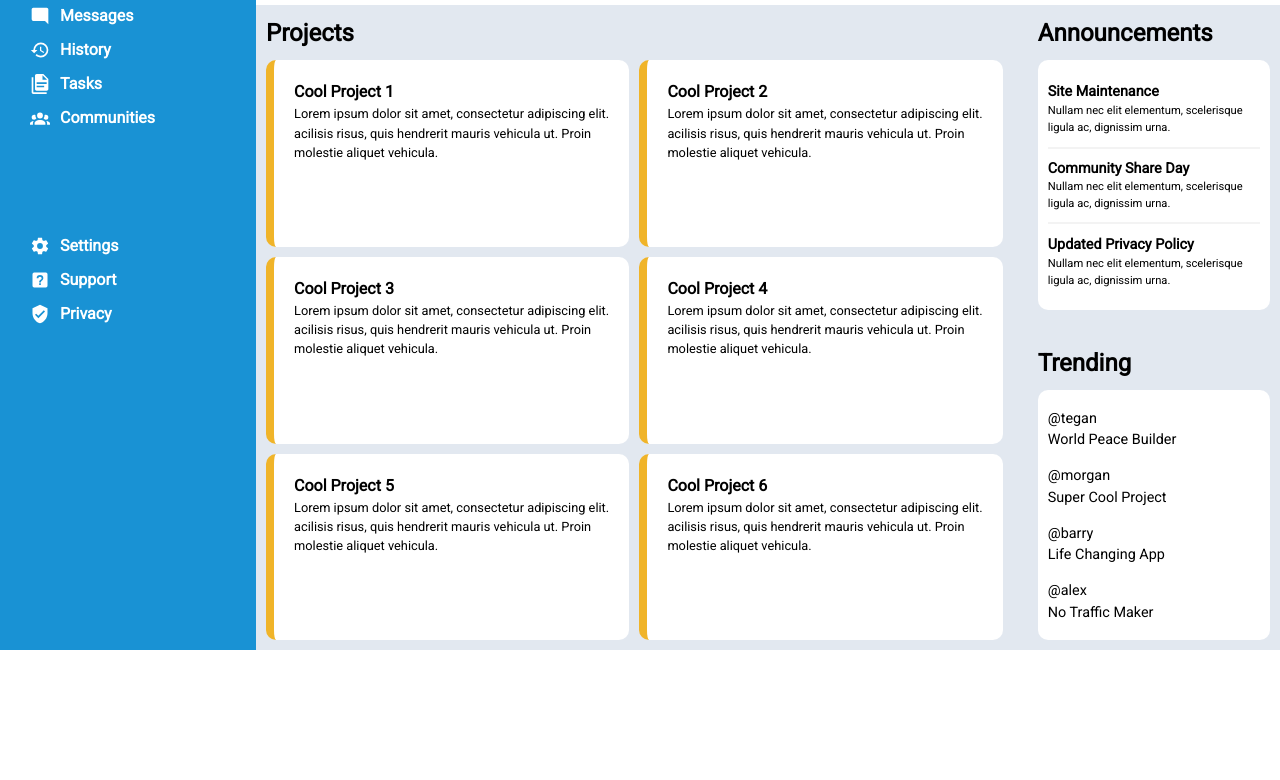
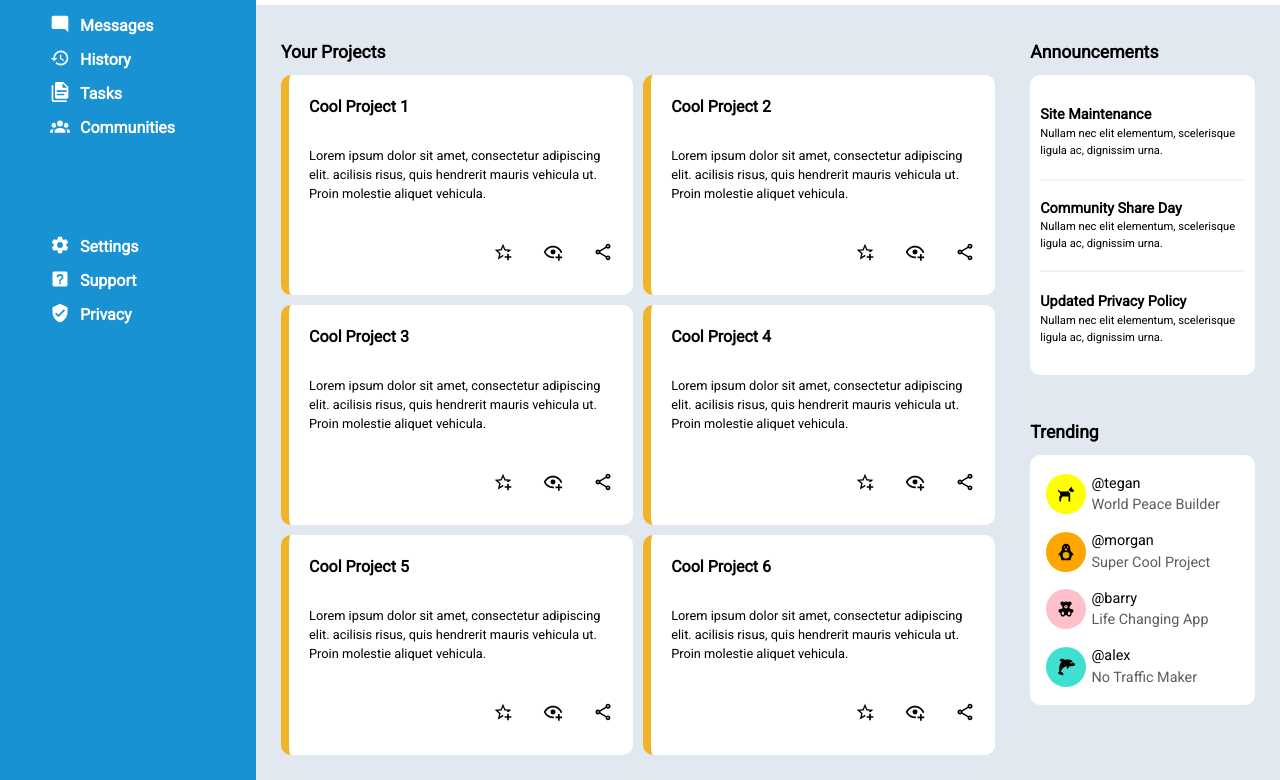
Before and after one commit to joshagustin/admin-dashboard, a plain HTML site: page index.html in a window 1280 px wide. Shown: the part 183-963 px from the top of the page. Before the commit the page ends 833 px from the top, so only its background shows below. Drawn offline with Linux system fonts and the light colour scheme.

Commit message:
Add styling to content

```diff
--- a/index.html
+++ b/index.html
@@ -9,6 +9,7 @@
 <body>
   <div class="sidebar">
     <div class="branding">
+      <img src="./img/view-dashboard.svg" alt="">
       <h1>Dashboard</h1>
     </div>
     <ul class="navigation">
@@ -48,31 +49,61 @@
   </div>
   <div class="main-content">
     <div class="projects">
-      <h2>Projects</h2>
+      <h2>Your Projects</h2>
       <div class="card-container">
        <div class="card">
         <h3>Cool Project 1</h3>
         <p>Lorem ipsum dolor sit amet, consectetur adipiscing elit. acilisis risus, quis hendrerit mauris vehicula ut. Proin molestie aliquet vehicula.</p>
+        <div class="card-images">
+          <img src="./img/star-plus-outline.svg" alt="">
+          <img src="./img/eye-plus-outline.svg" alt="">
+          <img src="./img/share-variant-outline.svg" alt="">
+        </div>
        </div>
        <div class="card">
         <h3>Cool Project 2</h3>
         <p>Lorem ipsum dolor sit amet, consectetur adipiscing elit. acilisis risus, quis hendrerit mauris vehicula ut. Proin molestie aliquet vehicula.</p>
+        <div class="card-images">
+          <img src="./img/star-plus-outline.svg" alt="">
+          <img src="./img/eye-plus-outline.svg" alt="">
+          <img src="./img/share-variant-outline.svg" alt="">
+        </div>
        </div>
        <div class="card">
         <h3>Cool Project 3</h3>
         <p>Lorem ipsum dolor sit amet, consectetur adipiscing elit. acilisis risus, quis hendrerit mauris vehicula ut. Proin molestie aliquet vehicula.</p>
+        <div class="card-images">
+          <img src="./img/star-plus-outline.svg" alt="">
+          <img src="./img/eye-plus-outline.svg" alt="">
+          <img src="./img/share-variant-outline.svg" alt="">
+        </div>
        </div>
        <div class="card">
         <h3>Cool Project 4</h3>
         <p>Lorem ipsum dolor sit amet, consectetur adipiscing elit. acilisis risus, quis hendrerit mauris vehicula ut. Proin molestie aliquet vehicula.</p>
+        <div class="card-images">
+          <img src="./img/star-plus-outline.svg" alt="">
+          <img src="./img/eye-plus-outline.svg" alt="">
+          <img src="./img/share-variant-outline.svg" alt="">
+        </div>
        </div>
        <div class="card">
         <h3>Cool Project 5</h3>
         <p>Lorem ipsum dolor sit amet, consectetur adipiscing elit. acilisis risus, quis hendrerit mauris vehicula ut. Proin molestie aliquet vehicula.</p>
+        <div class="card-images">
+          <img src="./img/star-plus-outline.svg" alt="">
+          <img src="./img/eye-plus-outline.svg" alt="">
+          <img src="./img/share-variant-outline.svg" alt="">
+        </div>
        </div>
        <div class="card">
         <h3>Cool Project 6</h3>
         <p>Lorem ipsum dolor sit amet, consectetur adipiscing elit. acilisis risus, quis hendrerit mauris vehicula ut. Proin molestie aliquet vehicula.</p>
+        <div class="card-images">
+          <img src="./img/star-plus-outline.svg" alt="">
+          <img src="./img/eye-plus-outline.svg" alt="">
+          <img src="./img/share-variant-outline.svg" alt="">
+        </div>
        </div>
       </div>
     </div>
@@ -97,18 +128,22 @@
       <h2>Trending</h2>
       <div class="topic-container">
         <div class="topic">
+          <img src="./img/dog-side.svg" alt="">
           <p>@tegan</p>
           <p>World Peace Builder</p>
         </div>
         <div class="topic">
+          <img src="./img/penguin.svg" alt="">
           <p>@morgan</p>
           <p>Super Cool Project</p>
         </div>
         <div class="topic">
+          <img src="./img/teddy-bear.svg" alt="">
           <p>@barry</p>
           <p>Life Changing App</p>
         </div>
         <div class="topic">
+          <img src="./img/dolphin.svg" alt="">
           <p>@alex</p>
           <p>No Traffic Maker</p>
         </div>
--- a/style.css
+++ b/style.css
@@ -61,16 +61,31 @@ h1, h2, h3, h4, h5, h6 {
   background-color: var(--sidebar-background);
   grid-area: 1 / 1 / 3 / 2;
   display: grid;
-  grid-template-rows: 1fr 3fr 2fr 3fr;
+  grid-template-rows: 1fr 2fr 2fr 3fr;
   justify-content: baseline;
   gap: 50px;
   color: white;
-  padding: 30px;
+  padding: var(--main-content-gaps);
+}
+
+.branding {
+  display: grid;
+  align-items: center;
+  grid-template-columns: 60px 1fr;
+  gap: var(--main-content-background);
+}
+
+.branding img {
+  filter: invert(100%);
+  height: auto;
+  justify-self: start;
+  /* width: 60px; */
 }
 
 ul {
   list-style-type: none;
   padding: 0;
+  font-size: 1rem;
 }
 
 .navigation {
@@ -80,9 +95,11 @@ ul {
 li {
   margin-top: 10px;
   font-weight: 700;
-  display: flex;
-  align-items: center;
-  gap: var(--main-content-gaps);
+  /* display: flex; */
+  display: grid;
+  grid-template-columns: 60px 1fr;
+  /* align-items: center; */
+  gap: 10px;
 }
 
 .navigation img,
@@ -90,6 +107,7 @@ li {
   filter: invert(100%);
   height: auto;
   width: 20px;
+  justify-self: end;
 }
 
 /* header styles */
@@ -122,7 +140,6 @@ input[type="search"]:focus-visible,
 input[type="search"]:active {
   border: 1px solid blue;
 }
-
 
 .profile {
   display: grid;
@@ -188,7 +205,8 @@ input[type="search"]:active {
 
 .create > button {
   background-color: var(--sidebar-background);
-  padding: 10px;
+  padding: 10px 25px;
+  /* text-align: center; */
   border: none;
   border-radius: 20px;
   color: white;
@@ -199,7 +217,7 @@ input[type="search"]:active {
 .create {
   display: grid;
   justify-content: end;
-  grid-template-columns: repeat(3, 80px);
+  grid-template-columns: repeat(3, 1fr);
   padding: 20px;
   gap: 40px;
 }
@@ -207,12 +225,17 @@ input[type="search"]:active {
 /* content styles*/
 .main-content {
   background-color: var(--main-content-background);
-  padding: o15px;
+  padding: 15px;
   grid-area: 2 / 2 / 3 / 3; /* also not necessary */
   display: grid;
-  grid-template: repeat(2, minmax(0, 1fr)) / 3fr 1fr; /* todo testing this*/
+  grid-template: repeat(2, minmax(0, 1fr)) / 3fr minmax(220px, 1fr); /* todo testing this*/
   grid-auto-rows: minmax(0, 1fr);
   gap: 15px;
+}
+
+.main-content h2 {
+  font-size: 1.1rem;
+  align-self: end;
 }
 
 .projects {
@@ -232,6 +255,7 @@ input[type="search"]:active {
 }
 
 .card {
+  display: grid;
   background-color: var(--content-card-background);
   border-left: 8px solid #f0b429;
   padding: 20px;
@@ -240,6 +264,18 @@ input[type="search"]:active {
 
 .card h3 {
   font-size: 1rem;
+}
+
+.card-images {
+  display: flex;
+  gap: 30px;
+  justify-self: end;
+}
+
+.card-images img {
+  /* filter: invert(100%); */
+  height: auto;
+  width: 20px;
 }
 
 .announcements {
@@ -251,8 +287,9 @@ input[type="search"]:active {
 .notice-container {
   display: grid;
   grid-template-rows: repeat(3, minmax(0, 1fr));
-  height: 250px;
+  height: 300px;
   padding: var(--main-content-gaps);
+  /* padding: 30px; */
 }
 
 .notice {
@@ -275,7 +312,6 @@ input[type="search"]:active {
   display: grid;
   grid-template: 35px 1fr / 1fr;
   padding: var(--main-content-gaps);
-  /* height: 400px; */
 }
 
 .topic-container {
@@ -287,9 +323,43 @@ input[type="search"]:active {
 
 .topic {
   font-size: 0.9rem;
-  display: flex;
-  flex-direction: column;
-  justify-content: center;
+  display: grid;
+  grid-template: repeat(2, 1fr) / 1fr 3fr;
+}
+
+.topic p:first-of-type {
+  font-weight: 500;
+  align-self: end;
+}
+
+.topic p:last-of-type {
+  align-self: start;
+  grid-area: 2 / 2 / 3 / 3;
+  color: #5d5d5d
+}
+
+.topic img {
+  align-self: center;
+  justify-self: center;
+  grid-area: 1 / 1 / 3 / 2;
+  box-sizing: revert;
+  height: auto;
+  width: 20px;
+  padding: 10px;
+  background-color: yellow;
+  border-radius: 50%;
+}
+
+.topic:nth-child(2) img {
+  background-color: orange;
+}
+
+.topic:nth-child(3) img {
+  background-color: pink;
+}
+
+.topic:nth-child(4) img {
+  background-color: turquoise;
 }
 
 .card,
```
Also changed, not shown: img/dog-side.svg (added), img/dolphin.svg (added), img/eye-plus-outline.svg (added), img/penguin.svg (added), img/share-variant-outline.svg (added), img/star-plus-outline.svg (added), img/teddy-bear.svg (added), img/view-dashboard.svg (added), 1 other file.
